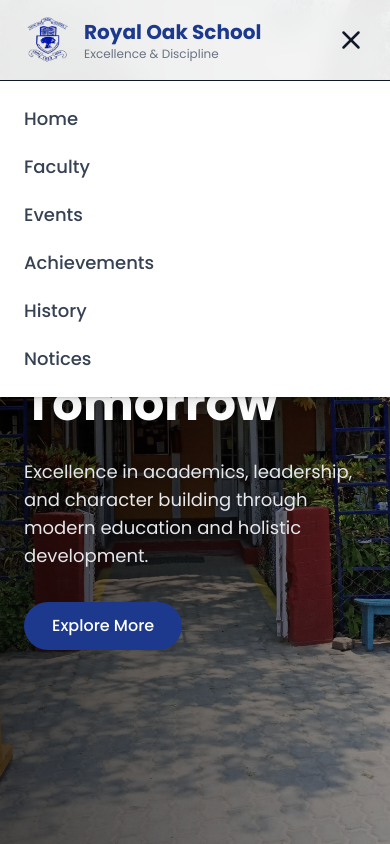
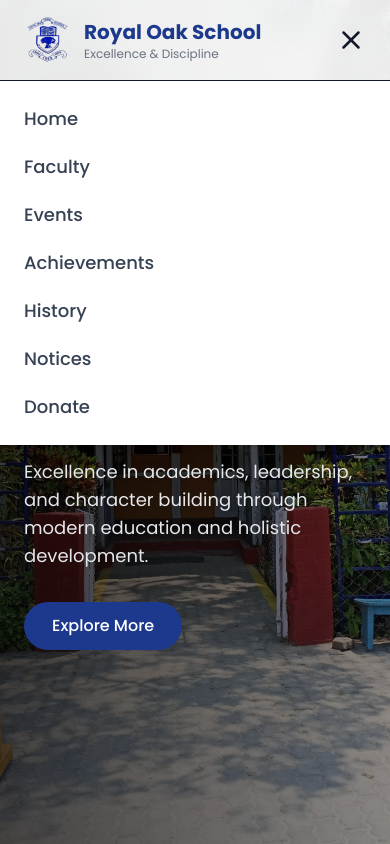
Before and after one commit to jpt76cnznh-star/royal-oak-school, a React (Vite) app: page / in a window 390 px wide. Both pictures are taken after a click on the button 351 px from the left and 40 px from the top of the page. Shown: the top 844 px of the page. Built offline with nearby package versions, Linux system fonts and the light colour scheme; no server answers; the database is empty.

Commit message:
Add files via upload

```diff
--- a/src/components/Navbar.jsx
+++ b/src/components/Navbar.jsx
@@ -152,6 +152,9 @@ function Navbar() {
         <Link to="/notices" onClick={() => setMenuOpen(false)}>
           Notices
         </Link>
+         <Link to="/donate" onClick={() => setMenuOpen(false)}>
+          Donate
+        </Link>
 
       </div>
 
```
